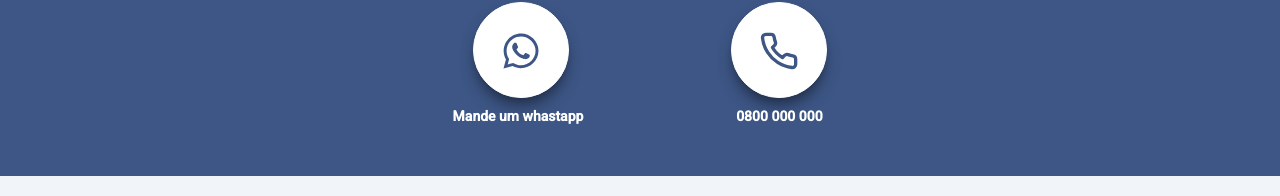
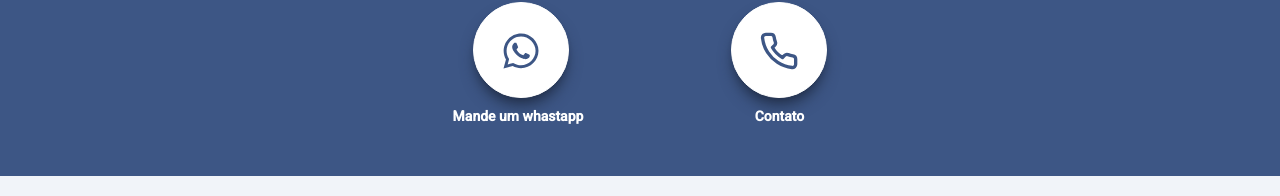
Before and after one commit to EvaldoFerreiraMoreira/site-siad, a Next.js app: page /planos in a window 1280 px wide. Shown: the part 2944-3140 px from the top of the page. Built offline with nearby package versions, Linux system fonts and the light colour scheme.

Commit message:
fix: contato on page contato

```diff
--- a/src/app/planos/components/componentsMobile/BannerContatoMobile.tsx
+++ b/src/app/planos/components/componentsMobile/BannerContatoMobile.tsx
@@ -20,7 +20,7 @@ const BannerContatoMobile = () => {
                 <p className="flex gap-1 justify-center mt-7 mb-10 ">
                     <Phone size={40} style={{ color: "#3D5685" }} />
                 </p>
-                <h1 className="text-center font-bold text-[#FFFFFF] text-sm" ></h1>
+                <h1 className="text-center font-bold text-[#FFFFFF] text-sm" >Contato</h1>
             </div>
 
         </div>
--- a/src/app/planos/components/componentsWeb/BannerContatoWeb.tsx
+++ b/src/app/planos/components/componentsWeb/BannerContatoWeb.tsx
@@ -22,7 +22,7 @@ const BannerContatoWeb = () => {
                         <Phone size={40} style={{ color: "#3D5685" }} />
                     </p>
                 </div>
-                <h1 className="mt-2 ml-5 font-bold text-[#FFFFFF] text-sm" >0800 000 000</h1>
+                <h1 className="mt-2 ml-5 font-bold text-[#FFFFFF] text-sm" >Contato</h1>
             </div>
         </div>
     );
```
